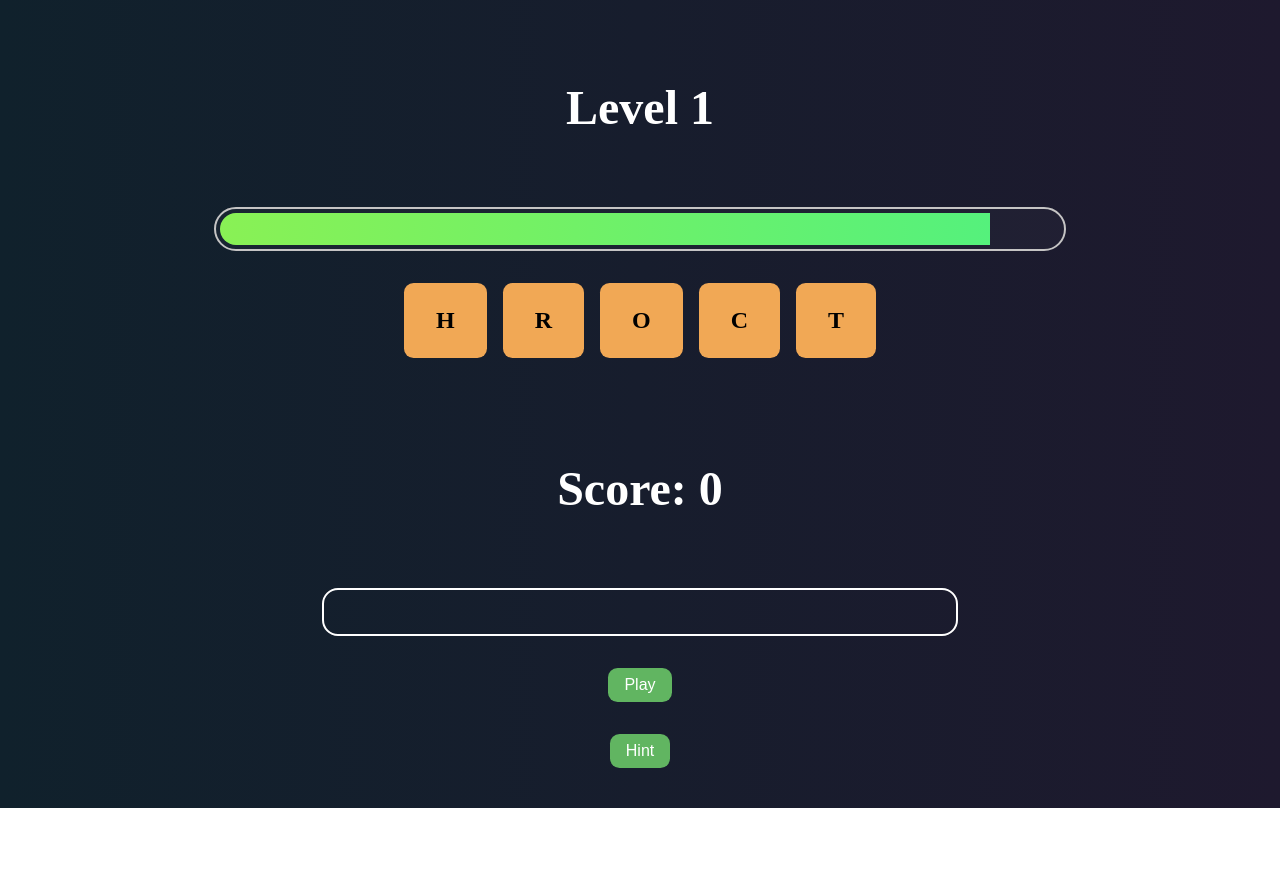
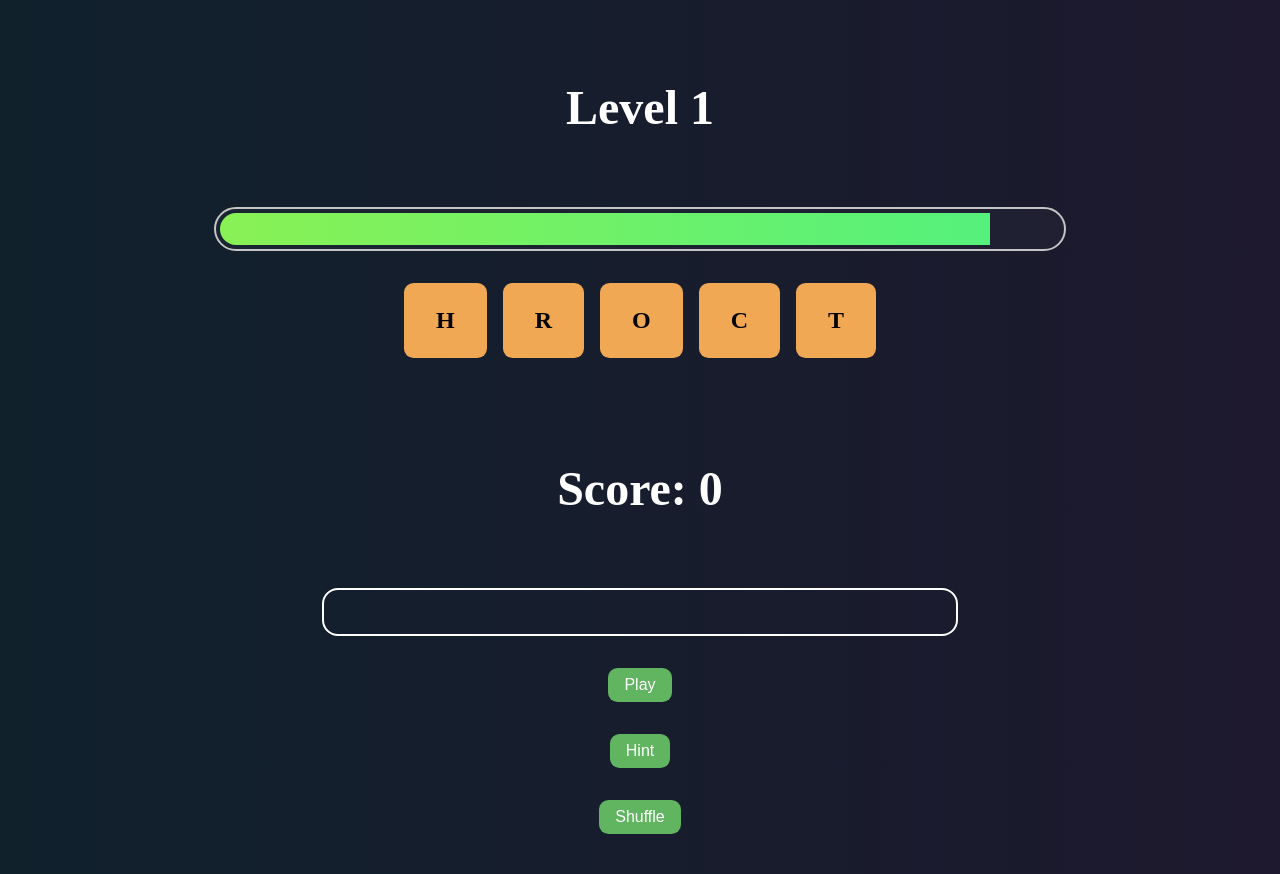
Before and after one commit to asaphoncho/Unscramble, a React (Vite) app: page / in a window 1280 px wide. Before the commit the page ends 808 px from the top, so only its background shows below. Built offline with nearby package versions, Linux system fonts and the light colour scheme.

Commit message:
Added shuffle button

```diff
--- a/src/App.jsx
+++ b/src/App.jsx
@@ -98,9 +98,13 @@ function App() {
       setInputValue("")
       document.getElementById("guess-input").focus()
     }
-    function randomize(){
-      var randomIndex = Math.floor(Math.random(words1)*(words1.length))
-      setRandomWord(words1[randomIndex])
+    function shuffle(y){
+      let x = y.split('')
+      for (let i = x.length - 1; i > 0; i--) {
+        const j = Math.floor(Math.random() * (i + 1));
+        [x[i], x[j]] = [x[j], x[i]];
+      }
+      setScrambledWordArray(x)
     }
     function getHint(){
       if(count<5 && hintCount < 3){
@@ -171,6 +175,7 @@ function App() {
               <input type="text" id='guess-input' value={inputValue} onChange={handleInputChange} />
               <Button handleAddTime={check}>Play</Button>
               <Button handleAddTime={getHint}>Hint</Button>
+              <Button handleAddTime={()=> shuffle(scrambledWord)}>Shuffle</Button>
           </div>
          </section>
       </>
```
